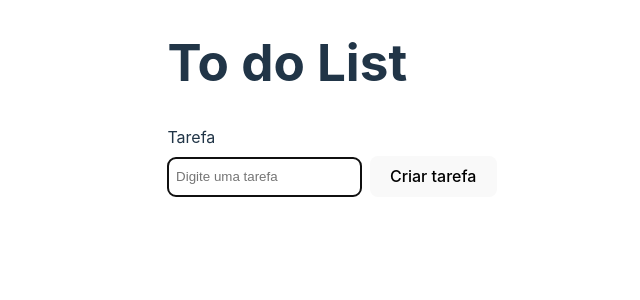
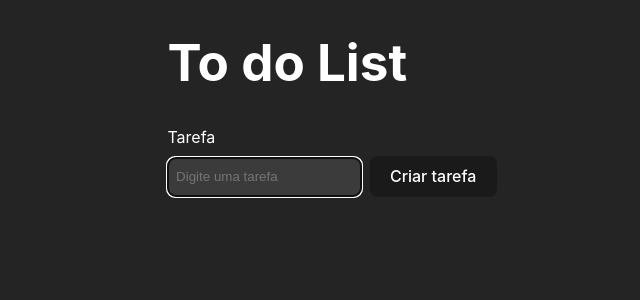
Before and after one commit to nalutm/to-do-list, a React (Vite) app: page / in a window 1280 px wide. Shown: the top 300 px of the page, without its empty margins (308-948 px from the left). Built offline with nearby package versions, Linux system fonts and the light colour scheme.

Commit message:
:lipstick: feat: Fix related to dark and light mode inconsistencies

```diff
--- a/src/components/Form/Form.css
+++ b/src/components/Form/Form.css
@@ -13,9 +13,15 @@
 .text-input {
     border-radius: 8px;
     border: 0.2em solid transparent;
+    color: rgba(255, 255, 255, 1);
     height: 3em;
     padding: 0.5em;
     box-sizing: border-box;
+    background-color: #3b3b3b;
+}
+
+.text-input:focus {
+    border: 0.2em solid transparent;
 }
 
 .text-input--invalid {
--- a/src/index.css
+++ b/src/index.css
@@ -4,7 +4,7 @@
   font-weight: 400;
 
   color-scheme: light dark;
-  color: rgba(255, 255, 255, 0.87);
+  color: rgba(255, 255, 255, 1);
   background-color: #242424;
 
   font-synthesis: none;
@@ -37,6 +37,7 @@ h1 {
 }
 
 button {
+  color: rgba(255, 255, 255, 1);
   border-radius: 8px;
   border: 1px solid transparent;
   padding: 0.6em 1.2em;
@@ -57,13 +58,13 @@ button:focus-visible {
 
 @media (prefers-color-scheme: light) {
   :root {
-    color: #213547;
-    background-color: #ffffff;
+    color: rgba(255, 255, 255, 1);
+    background-color: #242424;
   }
   a:hover {
     color: #747bff;
   }
   button {
-    background-color: #f9f9f9;
+  background-color: #1a1a1a;
   }
 }
```
